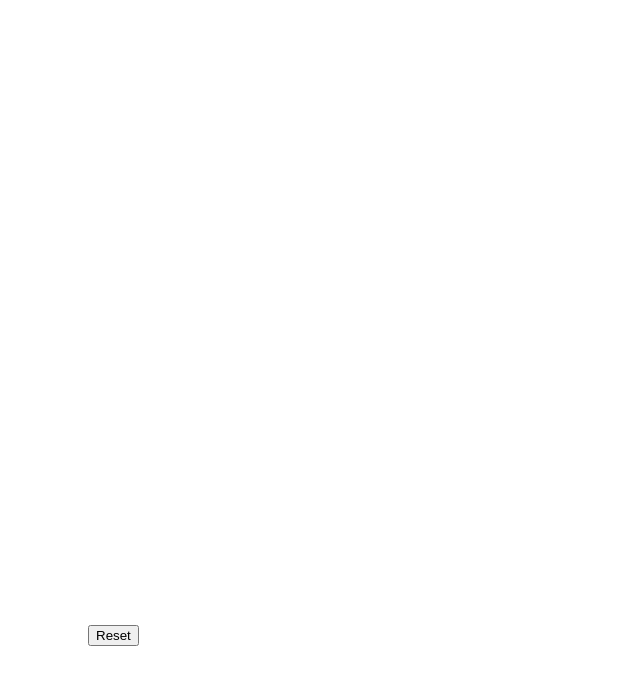
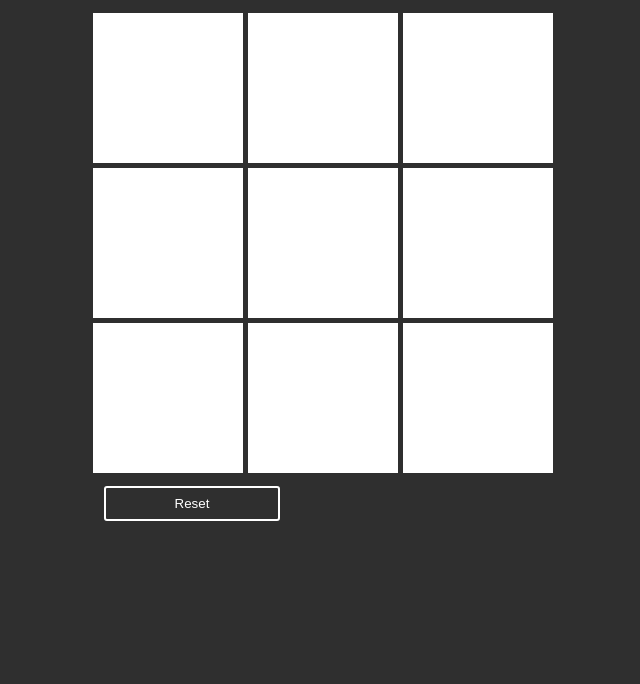
Before and after one commit to remyzer/morpion, a Vue app: page / in a window 1280 px wide. Shown: the top 684 px of the page, without its empty margins (317-957 px from the left). Built offline with nearby package versions, Linux system fonts and the light colour scheme.

Commit message:
css changes

```diff
--- a/package.json
+++ b/package.json
@@ -8,7 +8,8 @@
     "preview": "vite preview"
   },
   "dependencies": {
-    "vue": "^3.2.45"
+    "vue": "^3.2.45",
+    "vue-router": "^4.1.6"
   },
   "devDependencies": {
     "@vitejs/plugin-vue": "^4.0.0",
--- a/src/App.vue
+++ b/src/App.vue
@@ -1,38 +1,9 @@
 <script setup>
-import TheWelcome from './components/TheWelcome.vue'
+import MainGame from './components/MainGame.vue'
 </script>
 
 <template>
   <main>
-    <TheWelcome />
+    <MainGame />
   </main>
 </template>
-
-<style scoped>
-header {
-  line-height: 1.5;
-}
-
-.logo {
-  display: block;
-  margin: 0 auto 2rem;
-}
-
-@media (min-width: 1024px) {
-  header {
-    display: flex;
-    place-items: center;
-    padding-right: calc(var(--section-gap) / 2);
-  }
-
-  .logo {
-    margin: 0 2rem 0 0;
-  }
-
-  header .wrapper {
-    display: flex;
-    place-items: flex-start;
-    flex-wrap: wrap;
-  }
-}
-</style>
--- a/src/assets/base.css
+++ /dev/null
@@ -1,74 +0,0 @@
-/* color palette from <https://github.com/vuejs/theme> */
-:root {
-  --vt-c-white: #ffffff;
-  --vt-c-white-soft: #f8f8f8;
-  --vt-c-white-mute: #f2f2f2;
-
-  --vt-c-black: #181818;
-  --vt-c-black-soft: #222222;
-  --vt-c-black-mute: #282828;
-
-  --vt-c-indigo: #2c3e50;
-
-  --vt-c-divider-light-1: rgba(60, 60, 60, 0.29);
-  --vt-c-divider-light-2: rgba(60, 60, 60, 0.12);
-  --vt-c-divider-dark-1: rgba(84, 84, 84, 0.65);
-  --vt-c-divider-dark-2: rgba(84, 84, 84, 0.48);
-
-  --vt-c-text-light-1: var(--vt-c-indigo);
-  --vt-c-text-light-2: rgba(60, 60, 60, 0.66);
-  --vt-c-text-dark-1: var(--vt-c-white);
-  --vt-c-text-dark-2: rgba(235, 235, 235, 0.64);
-}
-
-/* semantic color variables for this project */
-:root {
-  --color-background: var(--vt-c-white);
-  --color-background-soft: var(--vt-c-white-soft);
-  --color-background-mute: var(--vt-c-white-mute);
-
-  --color-border: var(--vt-c-divider-light-2);
-  --color-border-hover: var(--vt-c-divider-light-1);
-
-  --color-heading: var(--vt-c-text-light-1);
-  --color-text: var(--vt-c-text-light-1);
-
-  --section-gap: 160px;
-}
-
-@media (prefers-color-scheme: dark) {
-  :root {
-    --color-background: var(--vt-c-black);
-    --color-background-soft: var(--vt-c-black-soft);
-    --color-background-mute: var(--vt-c-black-mute);
-
-    --color-border: var(--vt-c-divider-dark-2);
-    --color-border-hover: var(--vt-c-divider-dark-1);
-
-    --color-heading: var(--vt-c-text-dark-1);
-    --color-text: var(--vt-c-text-dark-2);
-  }
-}
-
-*,
-*::before,
-*::after {
-  box-sizing: border-box;
-  margin: 0;
-  position: relative;
-  font-weight: normal;
-}
-
-body {
-  min-height: 100vh;
-  color: var(--color-text);
-  background: var(--color-background);
-  transition: color 0.5s, background-color 0.5s;
-  line-height: 1.6;
-  font-family: Inter, -apple-system, BlinkMacSystemFont, 'Segoe UI', Roboto, Oxygen, Ubuntu,
-    Cantarell, 'Fira Sans', 'Droid Sans', 'Helvetica Neue', sans-serif;
-  font-size: 15px;
-  text-rendering: optimizeLegibility;
-  -webkit-font-smoothing: antialiased;
-  -moz-osx-font-smoothing: grayscale;
-}
--- a/src/assets/main.css
+++ b/src/assets/main.css
@@ -1,29 +1,33 @@
-@import './base.css';
-
 #app {
-  max-width: 1280px;
   margin: 0 auto;
-  padding: 2rem;
-
-  font-weight: normal;
 }
 
-a,
-.green {
-  text-decoration: none;
-  color: hsla(160, 100%, 37%, 1);
-  transition: 0.4s;
+body {
+  display: flex;
+  place-items: center;
 }
 
-@media (hover: hover) {
-  a:hover {
-    background-color: hsla(160, 100%, 37%, 0.2);
-  }
+button {
+  display: inline-block;
+  border-radius: 3px;
+  padding: 0.5rem 0;
+  margin: 0.5rem 1rem;
+  width: 11rem;
+  background: transparent;
+  color: white;
+  border: 2px solid white;
 }
 
-@media (min-width: 1024px) {
-  body {
-    display: flex;
-    place-items: center;
-  }
+button:hover {
+  background-color: white;
+  color: black;
 }
+
+button:active {
+  background-color: #bbb;
+  color: white;
+}
+
+button:focus {
+  outline: none;
+}
--- a/src/components/TheWelcome.vue
+++ b/src/components/MainGame.vue
@@ -79,42 +79,39 @@ export default  {
   }
 }
 </script>
+
 <template>
   <div id="content">
+    <div class="grid">
+      <div class="row">
+        <div class="cell" v-on:click="cell1 = play(cell1), checkIfWinner()"><p class="cellText">{{cell1}}</p></div>
+        <div class="cell" v-on:click="cell2 = play(cell2), checkIfWinner()"><p class="cellText">{{cell2}}</p></div>
+        <div class="cell" v-on:click="cell3 = play(cell3), checkIfWinner()"><p class="cellText">{{cell3}}</p></div>
+      </div>
+      <div class="row">
+        <div class="cell" v-on:click="cell4 = play(cell4), checkIfWinner()"><p class="cellText">{{cell4}}</p></div>
+        <div class="cell" v-on:click="cell5 = play(cell5), checkIfWinner()"><p class="cellText">{{cell5}}</p></div>
+        <div class="cell" v-on:click="cell6 = play(cell6), checkIfWinner()"><p class="cellText">{{cell6}}</p></div>
+      </div>
+      <div class="row">
+        <div class="cell" v-on:click="cell7 = play(cell7), checkIfWinner()"><p class="cellText">{{cell7}}</p></div>
+        <div class="cell" v-on:click="cell8 = play(cell8), checkIfWinner()"><p class="cellText">{{cell8}}</p></div>
+        <div class="cell" v-on:click="cell9 = play(cell9), checkIfWinner()"><p class="cellText">{{cell9}}</p></div>
+      </div>
+    </div>
+    <button v-on:click="resetGame()" >Reset</button>
     <div v-if="isDraw">
       <p class="endText">Egalité !</p>
     </div>
     <div v-if="isFinished">
-      <p class="endText">Le joueur "{{ winningSymbol }}" à gagné !</p>
-    </div>
-    <div class="grid">
-      <div class="row">
-        <div class="cell" v-on:click="cell1 = play(cell1), checkIfWinner()"><p>{{cell1}}</p></div>
-        <div class="cell" v-on:click="cell2 = play(cell2), checkIfWinner()"><p>{{cell2}}</p></div>
-        <div class="cell" v-on:click="cell3 = play(cell3), checkIfWinner()"><p>{{cell3}}</p></div>
-      </div>
-      <div class="row">
-        <div class="cell" v-on:click="cell4 = play(cell4), checkIfWinner()"><p>{{cell4}}</p></div>
-        <div class="cell" v-on:click="cell5 = play(cell5), checkIfWinner()"><p>{{cell5}}</p></div>
-        <div class="cell" v-on:click="cell6 = play(cell6), checkIfWinner()"><p>{{cell6}}</p></div>
-      </div>
-      <div class="row">
-        <div class="cell" v-on:click="cell7 = play(cell7), checkIfWinner()"><p>{{cell7}}</p></div>
-        <div class="cell" v-on:click="cell8 = play(cell8), checkIfWinner()"><p>{{cell8}}</p></div>
-        <div class="cell" v-on:click="cell9 = play(cell9), checkIfWinner()"><p>{{cell9}}</p></div>
-      </div>
-    </div>
-    <div>
-      <button v-on:click="resetGame()" >Reset</button>
+      <p class="endText">Le joueur "{{ winningSymbol }}" a gagné !</p>
     </div>
   </div>
 </template>
+
 <style>
 body {
   background-color: rgb(47, 47, 47);
-}
-#content {
-  align-content: center;
 }
 .grid {
   display: table;
@@ -128,15 +125,18 @@ body {
   height: 150px;
   display: table-cell;
   background-color: white;
-
-}
-p {
-  color: black;
-  margin: 50px;
-  font-size: 60px ;
-  float: start;
 }
 .endText{
   color: white;
+  font-size: 30px;
+  font-family: sans-serif;
+  text-align: center;
+}
+.cellText{
+  font-size: 40px;
+  font-family: sans-serif;
+  color: black;
+  text-align: center;
+  margin: 50px;
 }
 </style>
```
Also changed, not shown: 1 other file (tests, documents, lock files or other folders).
